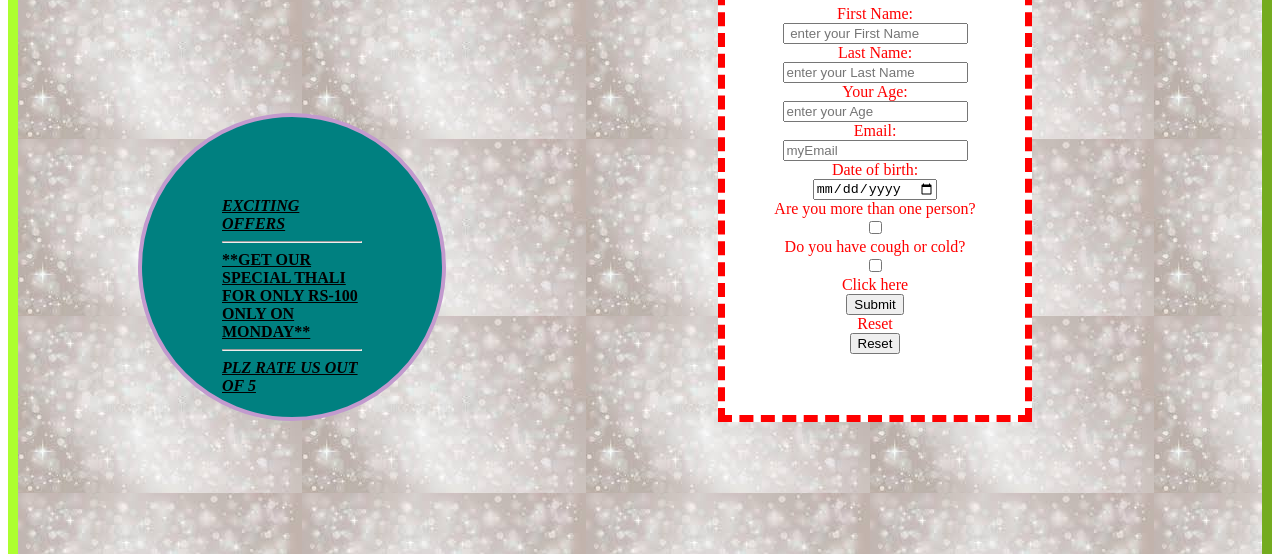
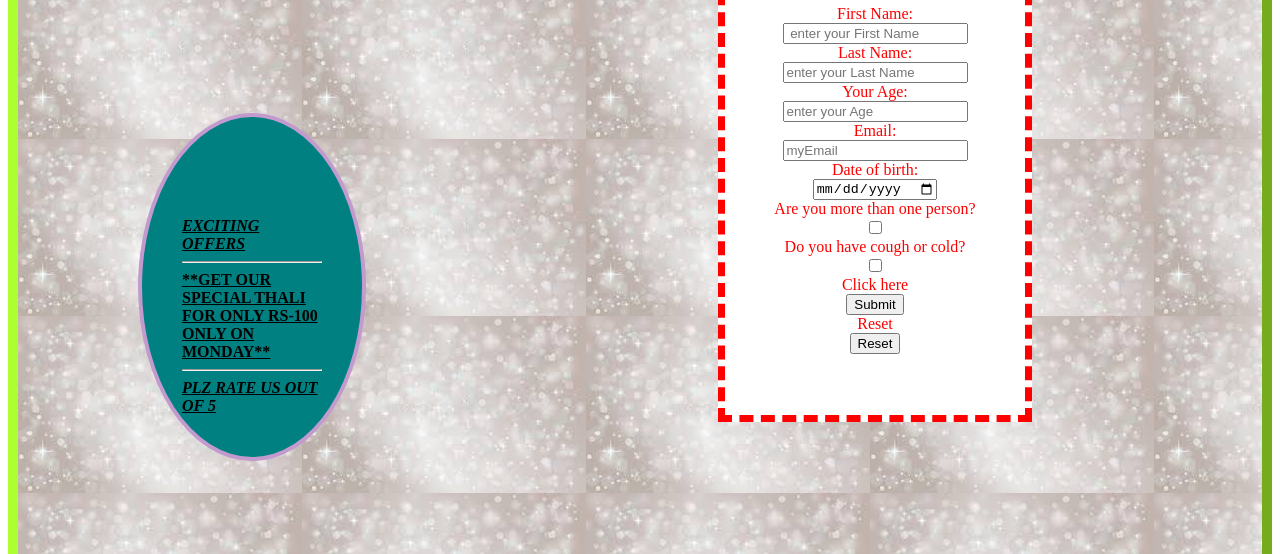
Before and after one commit to Devendrakumar2000/css2, a plain HTML site: page index.html in a window 1280 px wide. Shown: the part 233-787 px from the top of the page. Drawn offline with Linux system fonts and the light colour scheme.

Commit message:
Update demo.css

```diff
--- a/demo.css
+++ b/demo.css
@@ -51,16 +51,16 @@ justify-content: space-between;
 .circle{
   text-decoration: underline ;
   justify-content: space-evenly;
-  padding: 80px;
+  padding: 100px 40px 100px 40px;
   margin-top: 1px;
   text-align: start;
   width: 140px;height: 140px;
   background-color: teal;
-  border-radius: 100%;
+  border-radius: 50%;
   border: 4px;
   border-style:solid;
   border-color: rgb(194, 154, 206);
-  display:inline-block;flex-flow: row wrep;
+  display:inline-block;flex-flow: row wrap;
   position: relative;
   bottom: 300px;
   left: 120px;
```
